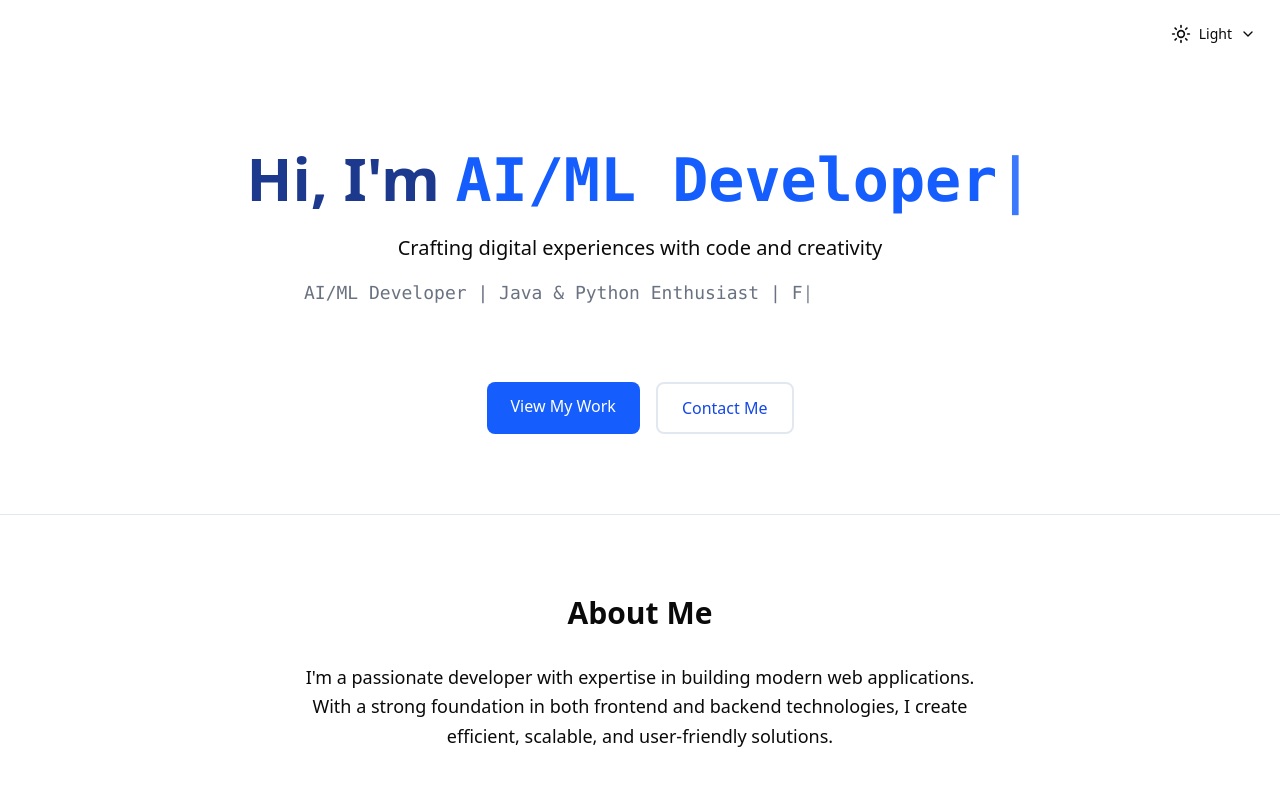
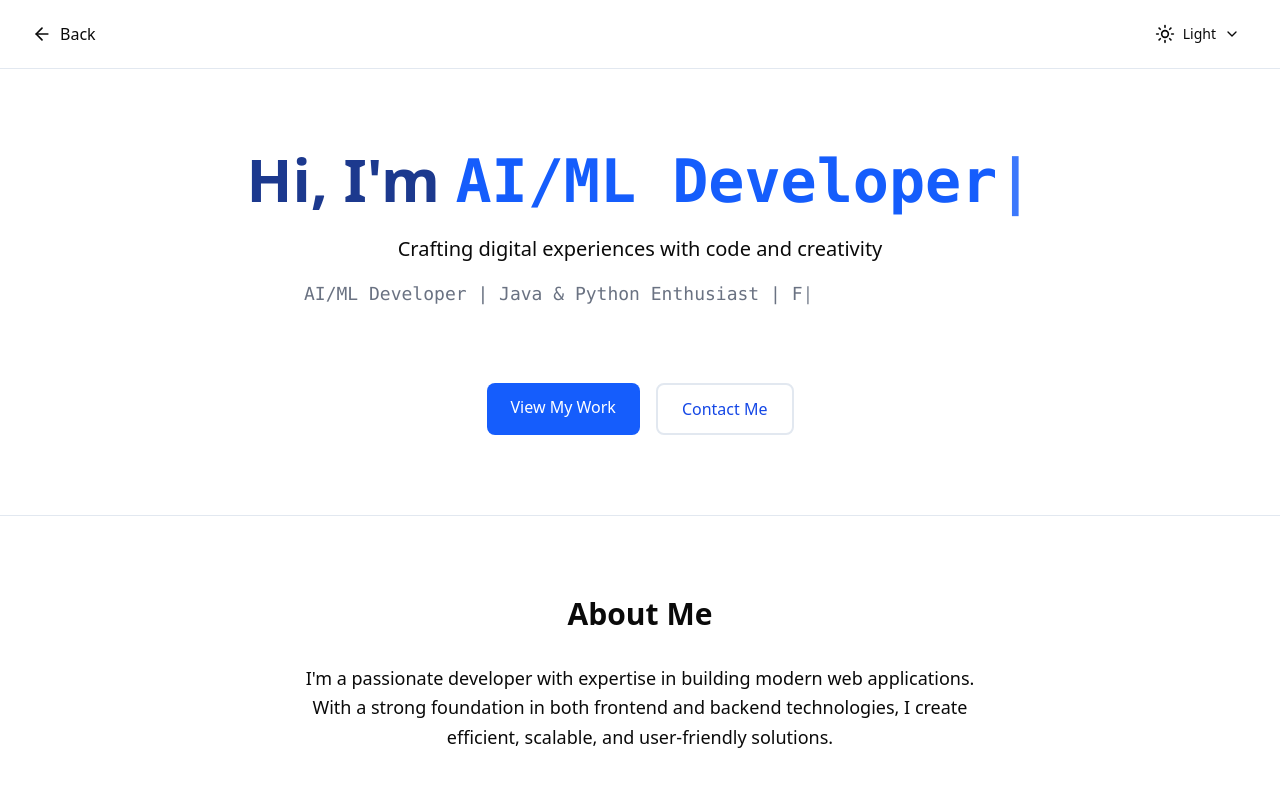
Before and after one commit to AdityaJoshi017/portfolio, a Next.js app: page / in a window 1280 px wide. Shown: the top 800 px of the page. Built offline with nearby package versions, Linux system fonts and the light colour scheme.

Commit message:
Fix UI and update project section

```diff
--- a/app/page.tsx
+++ b/app/page.tsx
@@ -3,12 +3,26 @@ import Image from 'next/image';
 import { ThemeToggle } from '@/components/theme-toggle';
 // import { TypingEffect } from '@/components/TypingEffect';
 import {TypingEffect} from './components/TypingEffect';
+import { useRouter } from 'next/navigation';
+import { ArrowLeft } from 'lucide-react';
 
 export default function Home() {
+  const router = useRouter();
   return (
     <div className="min-h-screen flex flex-col">
-      <header className="flex justify-end p-3 sm:p-4">
-        <ThemeToggle className="scale-90 sm:scale-100" />
+      <header className="bg-card border-b border-border">
+        <div className="max-w-7xl mx-auto px-4 sm:px-6 lg:px-8 py-4">
+          <div className="flex items-center justify-between">
+            <button
+              onClick={() => router.back()}
+              className="inline-flex items-center text-foreground hover:text-primary transition-colors group"
+            >
+              <ArrowLeft className="w-5 h-5 mr-2 transition-transform group-hover:-translate-x-1" />
+              <span className="font-medium">Back</span>
+            </button>
+            <ThemeToggle className="scale-90 sm:scale-100" />
+          </div>
+        </div>
       </header>
       {/* Hero Section */}
       <section className="py-8 sm:py-12 md:py-20 text-center px-4">
```
